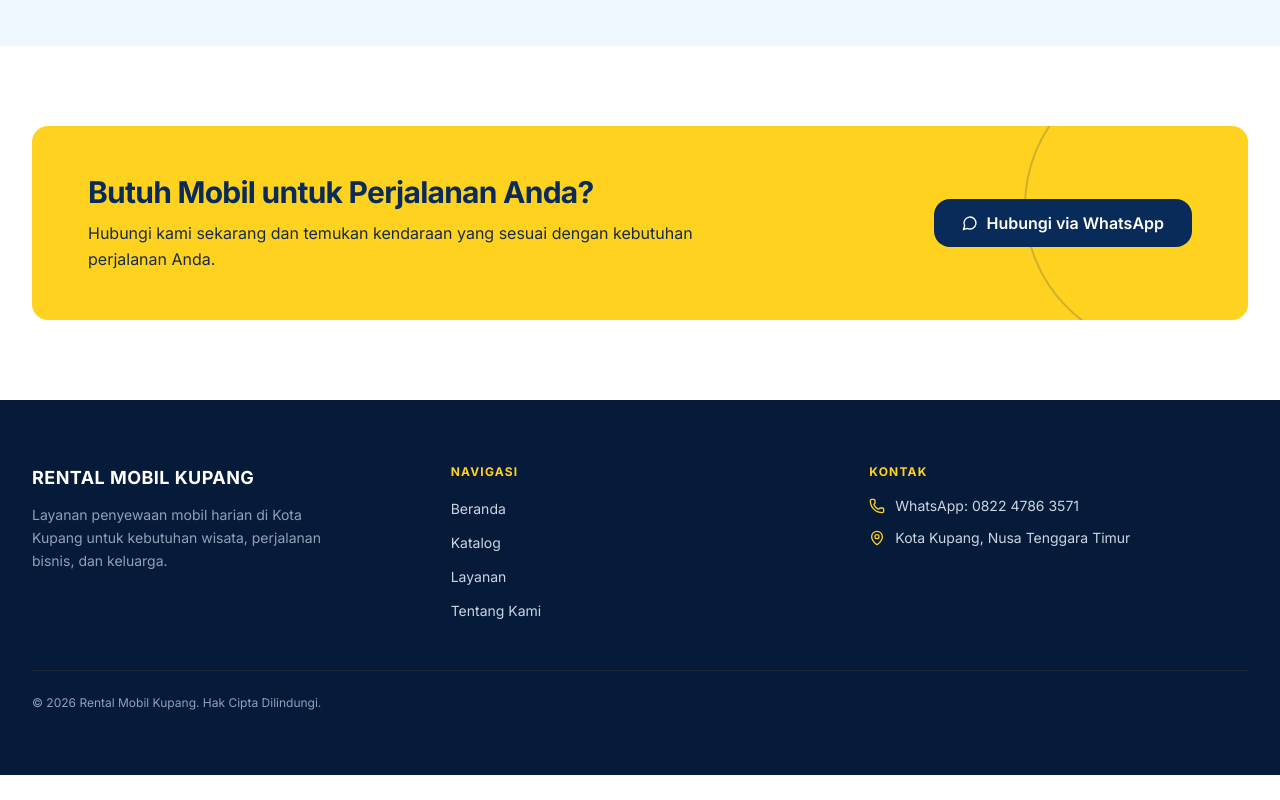
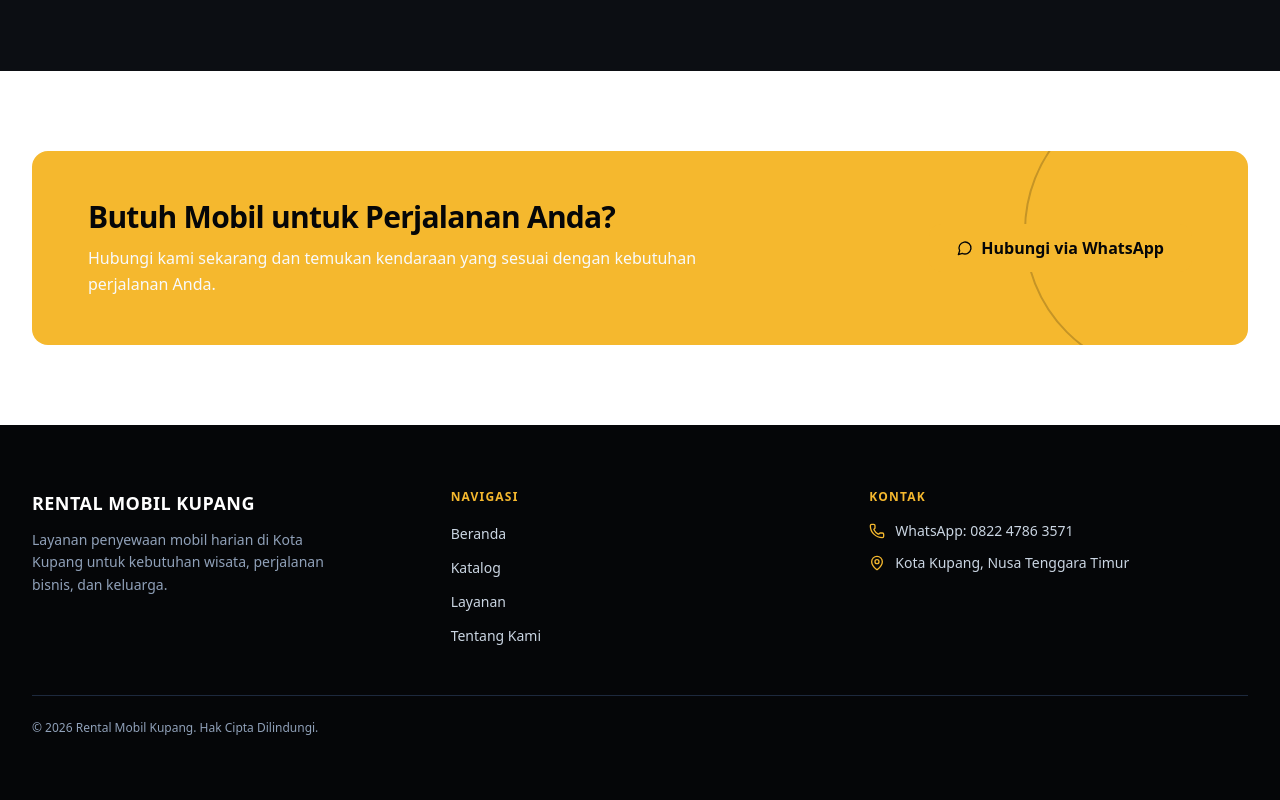
Before and after one commit to legacyditt/kupang-car-rent, a React (Vite) app in the folder frontend/: page / in a window 1280 px wide. Shown: the part 2792-3592 px from the top of the page. Before the commit the page ends 3567 px from the top, so only its background shows below. Built offline with nearby package versions, Linux system fonts and the light colour scheme.

Commit message:
chore(fonts): replace Google Fonts API with self-hosted Fontsource Variable

```diff
--- a/frontend/index.html
+++ b/frontend/index.html
@@ -3,45 +3,45 @@
   <head>
     <meta charset="UTF-8" />
     <meta name="viewport" content="width=device-width, initial-scale=1.0" />
-    <title>Rental Mobil Kupang Murah - Lepas Kunci & Sopir</title>
+    <title>Rental Mobil Kupang — Sewa Mobil Lepas Kunci & Dengan Sopir | Aventra Rental</title>
     <meta
       name="description"
-      content="Sewa mobil Kupang harian, mobil bersih & terawat. Cek harga & ketersediaan, pesan via WhatsApp. Lepas kunci atau dengan sopir, antar ke bandara El Tari."
+      content="Aventra Rental: rental mobil Kupang harian. Sewa Avanza, Innova Reborn, Brio, dan Hilux, lepas kunci atau dengan sopir. Antar-jemput Bandara El Tari, pesan via WhatsApp."
     />
     <meta
       name="keywords"
-      content="rental mobil kupang, sewa mobil kupang, rental mobil kupang murah, sewa mobil kupang harian, rental mobil kupang lepas kunci, rental mobil kupang dengan sopir, harga sewa mobil kupang"
+      content="rental mobil kupang, sewa mobil kupang, rental mobil kupang lepas kunci, rental mobil kupang dengan sopir, sewa mobil bandara el tari, harga sewa mobil kupang, sewa avanza kupang, sewa innova kupang, sewa hilux kupang, aventra rental"
     />
     <meta name="robots" content="index, follow, max-image-preview:large" />
     <meta name="geo.region" content="ID-NT" />
     <meta name="geo.placename" content="Kupang" />
-    <meta name="theme-color" content="#092B59" />
+    <meta name="theme-color" content="#050608" />
     <link rel="canonical" href="https://rentalmobilkupang.com/" />
 
     <meta property="og:type" content="website" />
     <meta property="og:locale" content="id_ID" />
-    <meta property="og:site_name" content="Rental Mobil Kupang" />
-    <meta property="og:title" content="Rental Mobil Kupang Murah - Lepas Kunci & Sopir" />
+    <meta property="og:site_name" content="Aventra Rental" />
+    <meta property="og:title" content="Rental Mobil Kupang — Lepas Kunci & Dengan Sopir | Aventra Rental" />
     <meta
       property="og:description"
-      content="Sewa mobil Kupang harian. Mobil bersih & terawat, pesan mudah via WhatsApp."
+      content="Sewa mobil harian di Kupang. Mobil terawat, pesan mudah via WhatsApp."
     />
     <meta property="og:url" content="https://rentalmobilkupang.com/" />
     <meta property="og:image" content="https://rentalmobilkupang.com/hero.jpeg" />
     <meta name="twitter:card" content="summary_large_image" />
-    <meta name="twitter:title" content="Rental Mobil Kupang Murah - Lepas Kunci & Sopir" />
+    <meta name="twitter:title" content="Rental Mobil Kupang — Lepas Kunci & Dengan Sopir | Aventra Rental" />
     <meta name="twitter:image" content="https://rentalmobilkupang.com/hero.jpeg" />
 
     <script type="application/ld+json">
       {
         "@context": "https://schema.org",
         "@type": "AutoRental",
-        "name": "Rental Mobil Kupang",
+        "name": "Aventra Rental Kupang",
         "url": "https://rentalmobilkupang.com/",
         "image": "https://rentalmobilkupang.com/hero.jpeg",
-        "telephone": "+6282247863571",
+        "telephone": "+6281238989891",
         "priceRange": "Rp300.000/hari",
-        "description": "Rental mobil harian di Kota Kupang, NTT. Lepas kunci atau dengan sopir.",
+        "description": "Rental mobil harian di Kota Kupang, NTT. Lepas kunci atau dengan sopir, antar-jemput Bandara El Tari.",
         "address": {
           "@type": "PostalAddress",
           "addressLocality": "Kupang",
@@ -52,19 +52,13 @@
       }
     </script>
 
-    <link rel="preconnect" href="https://fonts.googleapis.com" />
-    <link rel="preconnect" href="https://fonts.gstatic.com" crossorigin />
     <link rel="preload" as="image" href="/hero.jpeg" fetchpriority="high" />
-    <link
-      href="https://fonts.googleapis.com/css2?family=Inter:wght@400;500;600;700;800&display=swap"
-      rel="stylesheet"
-    />
   </head>
-  <body class="bg-white text-[#172B4D] antialiased">
+  <body class="bg-[#050608] text-[#F8FAFC] antialiased">
     <div id="root"></div>
     <noscript>
-      <h1>Rental Mobil Kupang</h1>
-      <p>Sewa mobil Kupang harian, lepas kunci atau dengan sopir. WhatsApp: 0822 4786 3571.</p>
+      <h1>Rental Mobil Kupang — Aventra Rental</h1>
+      <p>Sewa mobil Kupang harian, lepas kunci atau dengan sopir. WhatsApp: 0812 3898 9891.</p>
     </noscript>
     <script type="module" src="/src/main.tsx"></script>
   </body>
--- a/frontend/package.json
+++ b/frontend/package.json
@@ -10,6 +10,9 @@
     "lint": "tsc --noEmit"
   },
   "dependencies": {
+    "@fontsource-variable/jetbrains-mono": "^5.3.0",
+    "@fontsource-variable/outfit": "^5.3.0",
+    "@fontsource-variable/plus-jakarta-sans": "^5.3.0",
     "@gsap/react": "^2.1.2",
     "@radix-ui/react-dialog": "^1.1.14",
     "@radix-ui/react-slot": "^1.2.3",
--- a/frontend/src/index.css
+++ b/frontend/src/index.css
@@ -2,15 +2,23 @@
 @import "tw-animate-css";
 
 @theme inline {
-  --font-sans: "Inter", ui-sans-serif, system-ui, -apple-system, sans-serif;
-  --color-brand-navy: #092B59;
-  --color-brand-deep: #061B3A;
-  --color-brand-blue: #0878D1;
-  --color-brand-sky: #55B9F5;
-  --color-brand-yellow: #FFD21F;
-  --color-brand-light: #EEF7FF;
-  --color-brand-text: #172B4D;
-  --color-brand-muted: #64748B;
+  --font-sans: "Plus Jakarta Sans Variable", ui-sans-serif, system-ui, -apple-system, sans-serif;
+  --font-display: "Outfit Variable", ui-sans-serif, system-ui, sans-serif;
+  --font-mono: "JetBrains Mono Variable", ui-monospace, SFMono-Regular, monospace;
+  --color-obsidian: #050608;
+  --color-carbon: #0c0e13;
+  --color-gold: #f5b82e;
+  --color-gold-light: #ffe082;
+  --color-gold-dark: #d4941c;
+  --color-hairline: #1e232d;
+  --color-brand-navy: #050608;
+  --color-brand-deep: #050608;
+  --color-brand-blue: #f5b82e;
+  --color-brand-sky: #ffe082;
+  --color-brand-yellow: #f5b82e;
+  --color-brand-light: #0c0e13;
+  --color-brand-text: #f8fafc;
+  --color-brand-muted: #8a94a6;
   --color-background: var(--background);
   --color-foreground: var(--foreground);
   --color-card: var(--card);
@@ -32,21 +40,21 @@
 }
 
 :root {
-  --radius: 0.75rem;
-  --background: #ffffff;
-  --foreground: #172b4d;
-  --card: #ffffff;
-  --card-foreground: #172b4d;
-  --primary: #092b59;
-  --primary-foreground: #ffffff;
-  --secondary: #eef7ff;
-  --secondary-foreground: #092b59;
-  --muted: #f8fafc;
-  --muted-foreground: #64748b;
-  --accent: #ffd21f;
-  --accent-foreground: #092b59;
-  --border: #e2e8f0;
-  --ring: #0878d1;
+  --radius: 0.5rem;
+  --background: #050608;
+  --foreground: #f8fafc;
+  --card: #0c0e13;
+  --card-foreground: #f8fafc;
+  --primary: #f5b82e;
+  --primary-foreground: #050608;
+  --secondary: #151a24;
+  --secondary-foreground: #f8fafc;
+  --muted: #0f1218;
+  --muted-foreground: #8a94a6;
+  --accent: #f5b82e;
+  --accent-foreground: #050608;
+  --border: #1e232d;
+  --ring: #f5b82e;
 }
 
 @layer base {
--- a/frontend/src/main.tsx
+++ b/frontend/src/main.tsx
@@ -1,3 +1,6 @@
+import "@fontsource-variable/outfit";
+import "@fontsource-variable/plus-jakarta-sans";
+import "@fontsource-variable/jetbrains-mono";
 import { StrictMode } from "react";
 import { RouterProvider } from "@tanstack/react-router";
 import { LazyMotion, MotionConfig } from "motion/react";
```
Also changed, not shown: 1 other file (tests, documents, lock files or other folders).
